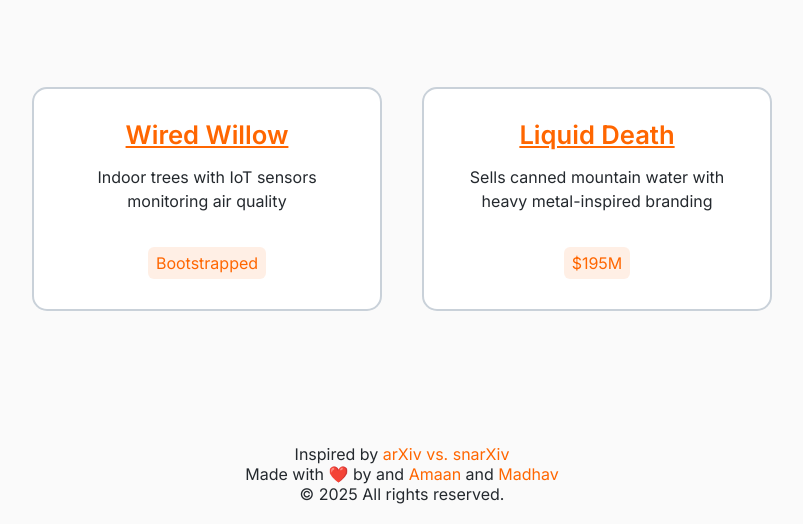
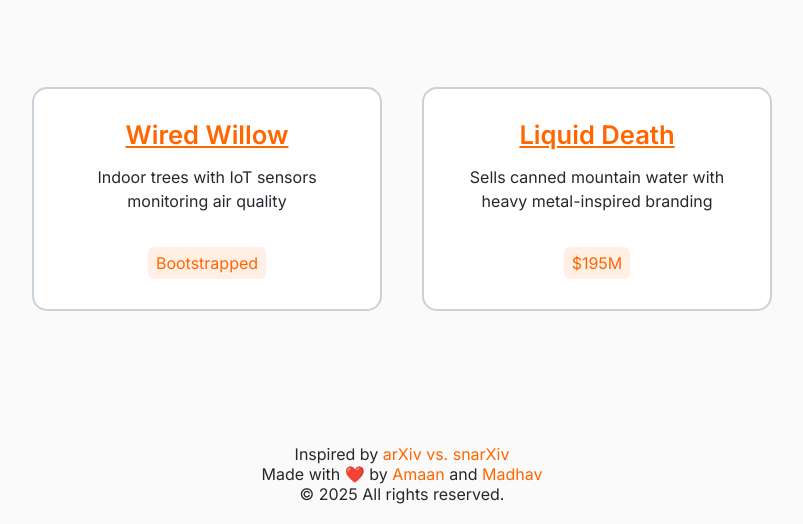
Before and after one commit to amaan-raazi/VCorGPT, a plain HTML site: page index.html in a window 1280 px wide. Shown: the part 276-800 px from the top of the page, without its empty margins (238-1041 px from the left). Drawn offline with Linux system fonts and the light colour scheme.

Commit message:
Corrected footer

```diff
--- a/index.html
+++ b/index.html
@@ -44,7 +44,7 @@
 <div class="footer">
 
     <p>Inspired by <a href="https://snarxiv.org/vs-arxiv/">arXiv vs. snarXiv</a></p>
-    <p>Made with ❤️ by and <a
+    <p>Made with ❤️ by <a
             href="https://www.linkedin.com/in/amaan-raazi/"> Amaan</a> and <a
             href="https://www.linkedin.com/in/madhav-vasisth-1873382a2/">Madhav</a></p>
     <p id="year"></p>
```
